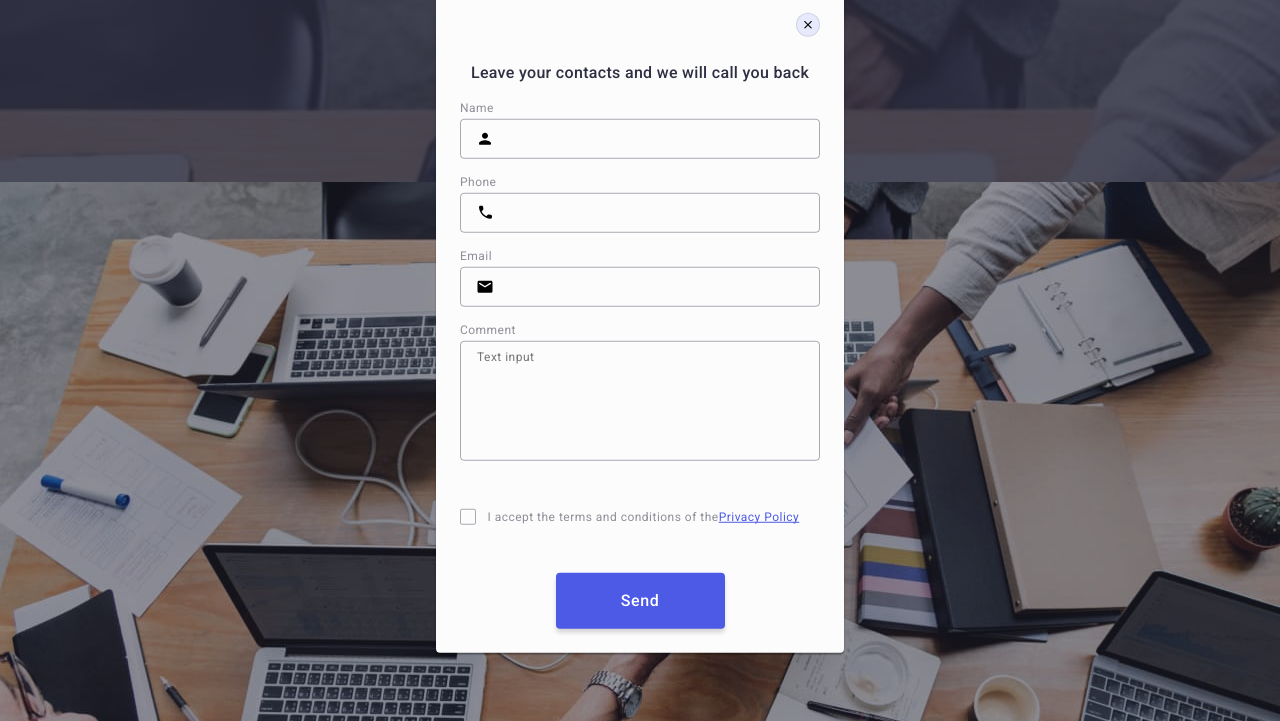
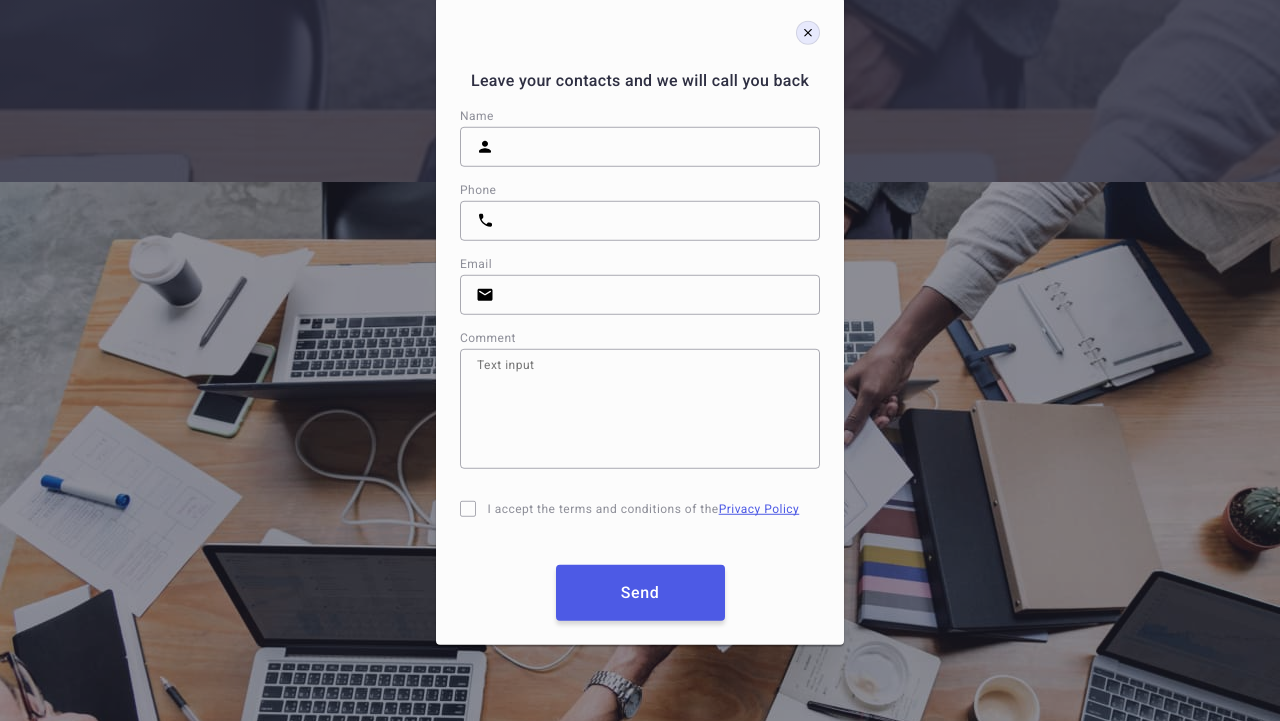
Before and after one commit to Annvel126V/goit-markup-hw-05, a plain HTML site: page index.html in a window 1280 px wide. Shown: the part 79-800 px from the top of the page. Drawn offline with nearby package versions, Linux system fonts and the light colour scheme.

Commit message:
add fix modal

```diff
--- a/index.html
+++ b/index.html
@@ -419,9 +419,9 @@
 
 
 
-            <div class="textarea-comment">
+
             <textarea name="user-comment" id="user-comment" rows="5" placeholder="Text input"></textarea>
-      </div>
+
     </div>
           <div class="check-field" >
             <input  type="checkbox" name="user-privacy" id="user-privacy"  class="input-check visually-hidden"
```
